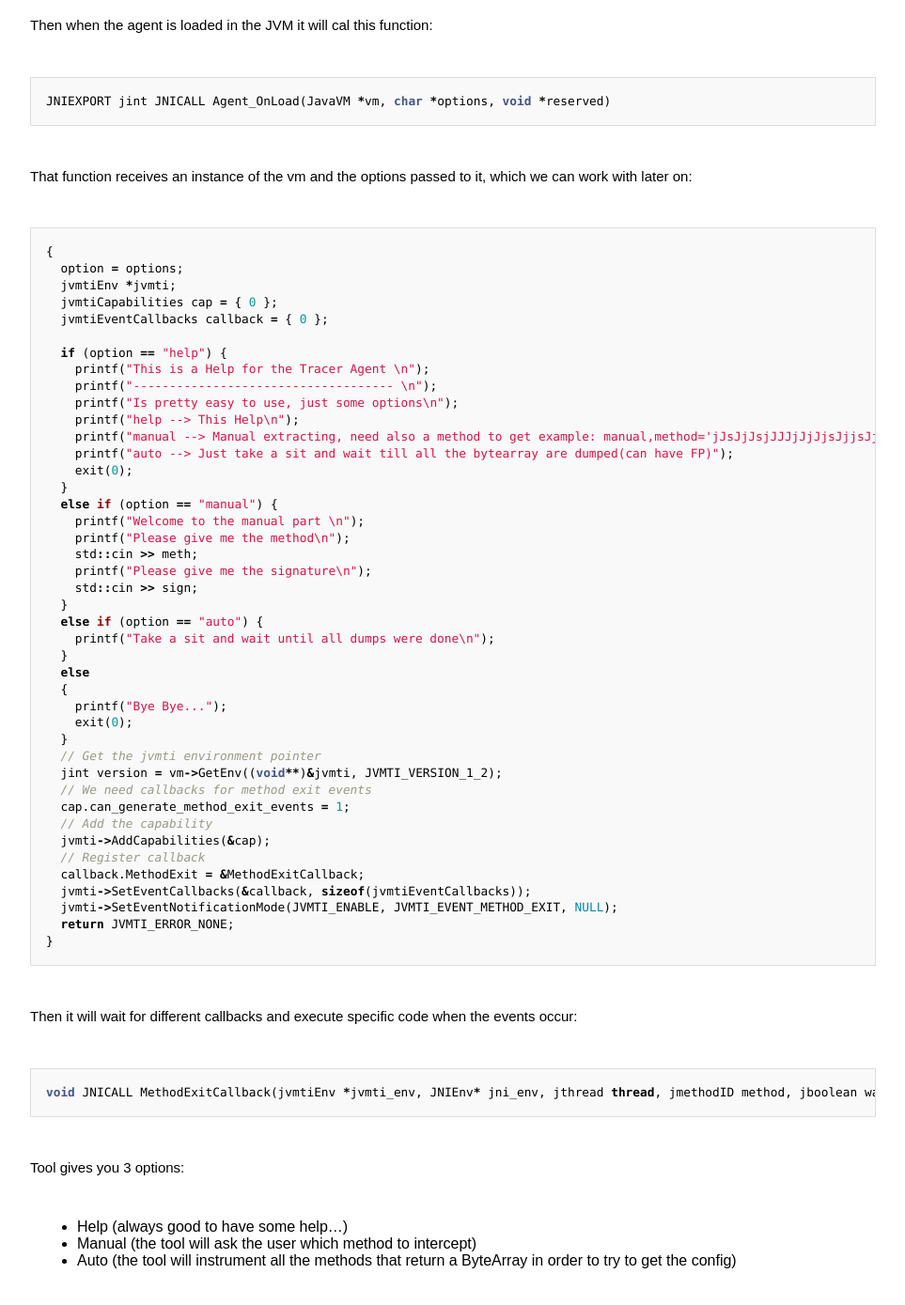
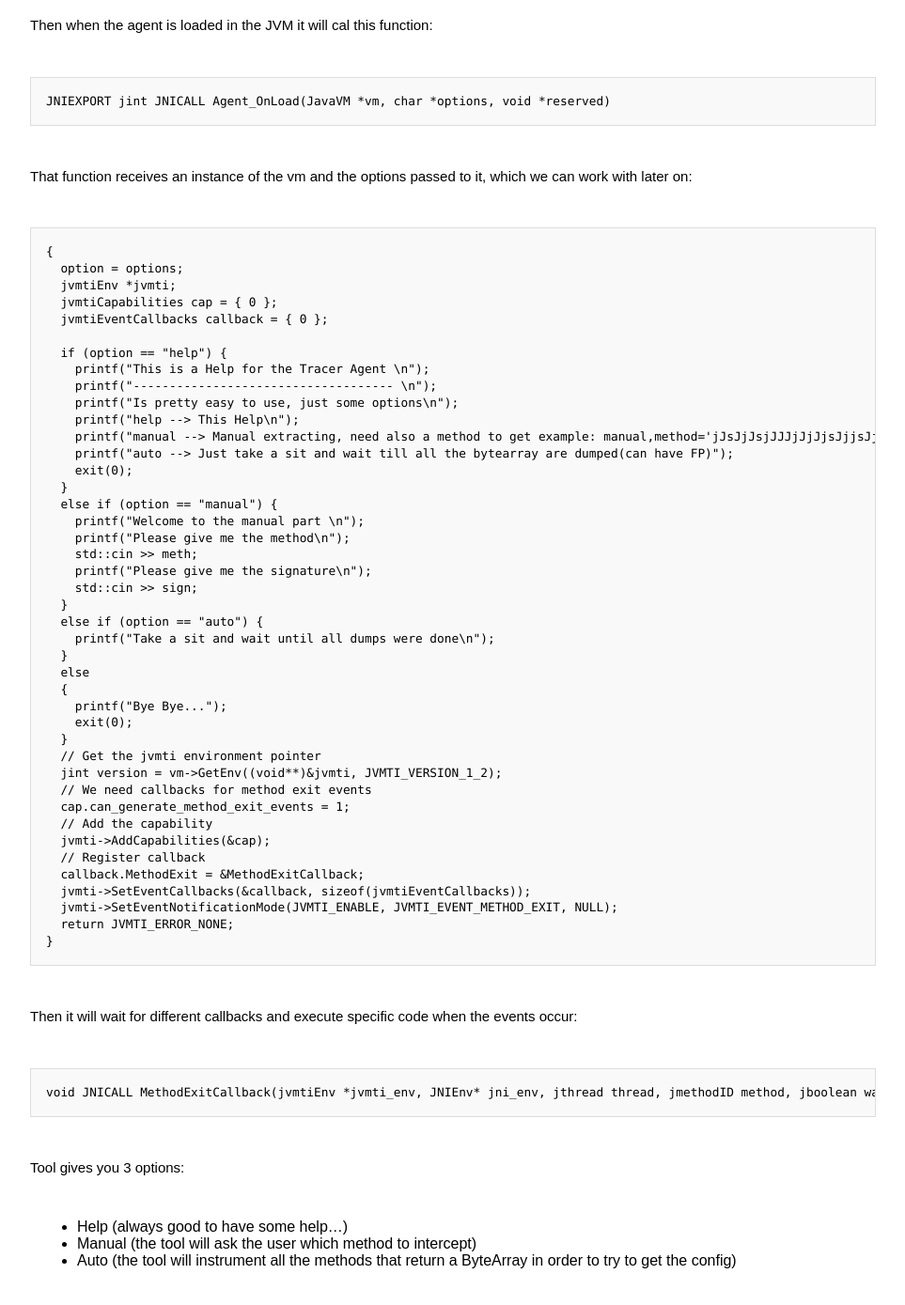
Before and after one commit to mlwre/mlwre.github.io, a Jekyll site: the page built from _posts/2016-11-08-jjsockets.md, in a window 1280 px wide and 1400 px high, scrolled down 8242 px. Shown: the top 1389 px of the window at 94% size, without its empty margins (158-1121 px from the left). Built offline with Jekyll 4.4.1, drawn with Linux system fonts in a browser that asks for light colours; some web fonts are replaced; some of the changed text lies outside the part shown.

Commit message:
Update 2016-11-08-jjsockets.md

````diff
--- a/_posts/2016-11-08-jjsockets.md
+++ b/_posts/2016-11-08-jjsockets.md
@@ -139,7 +139,7 @@ So, to state our purpose: we are basically instrumenting java code with the goal
 
 First we need to include some libs:
 
-```c++
+```
 #include "jvmti.h"
 #include "jni.h"
 #include <string>
@@ -153,11 +153,11 @@ using namespace std;
 ```
 
 Then when the agent is loaded in the JVM it will cal this function:
-```c++
+```
 JNIEXPORT jint JNICALL Agent_OnLoad(JavaVM *vm, char *options, void *reserved)
 ```
 That function receives an instance of the vm and the options passed to it, which we can work with later on:
-```c++
+```
 {
   option = options;
   jvmtiEnv *jvmti;
@@ -203,7 +203,7 @@ That function receives an instance of the vm and the options passed to it, which
 ```
 
 Then it will wait for different callbacks and execute specific code when the events occur:
-```c++
+```
 void JNICALL MethodExitCallback(jvmtiEnv *jvmti_env, JNIEnv* jni_env, jthread thread, jmethodID method, jboolean was_popped_by_exception, jvalue return_value)
 ```
 
````
